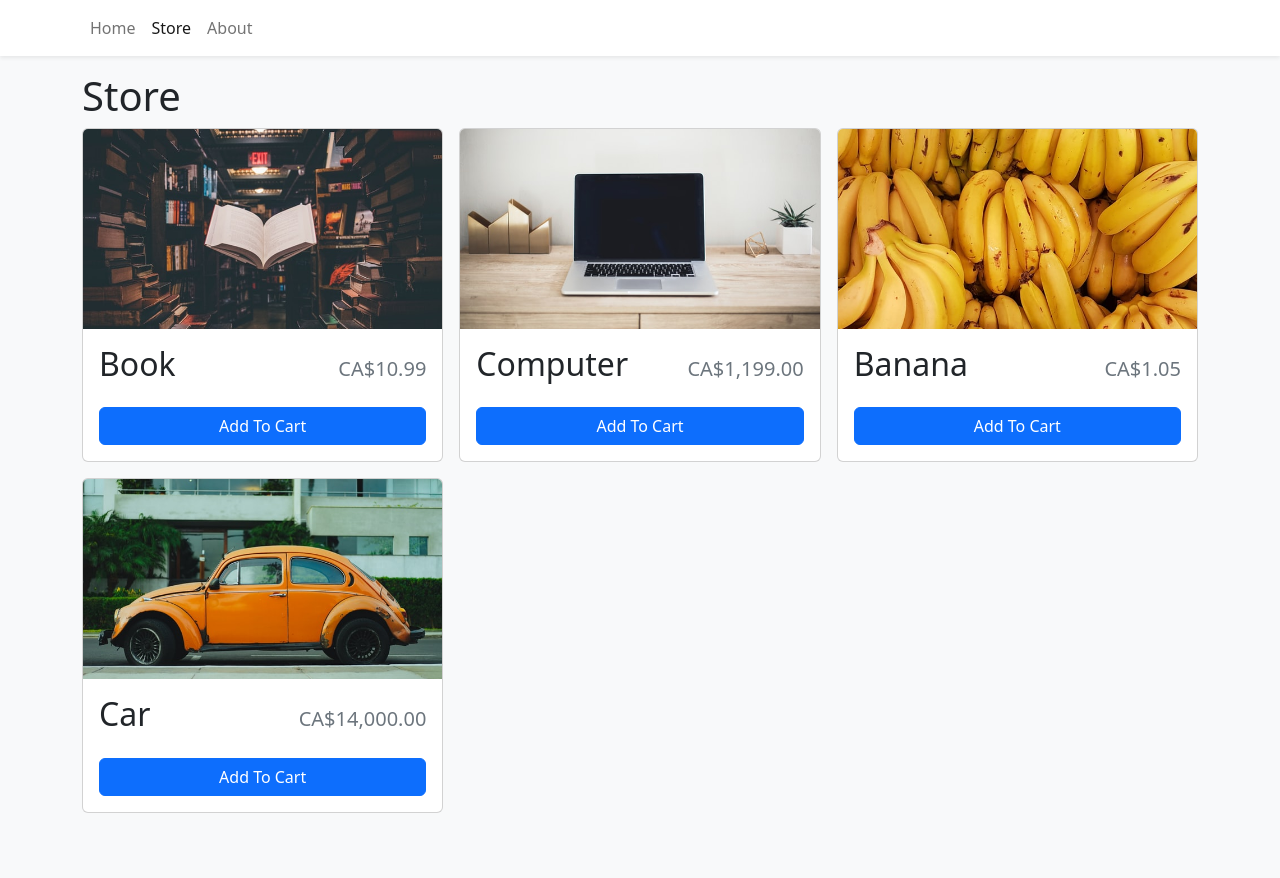
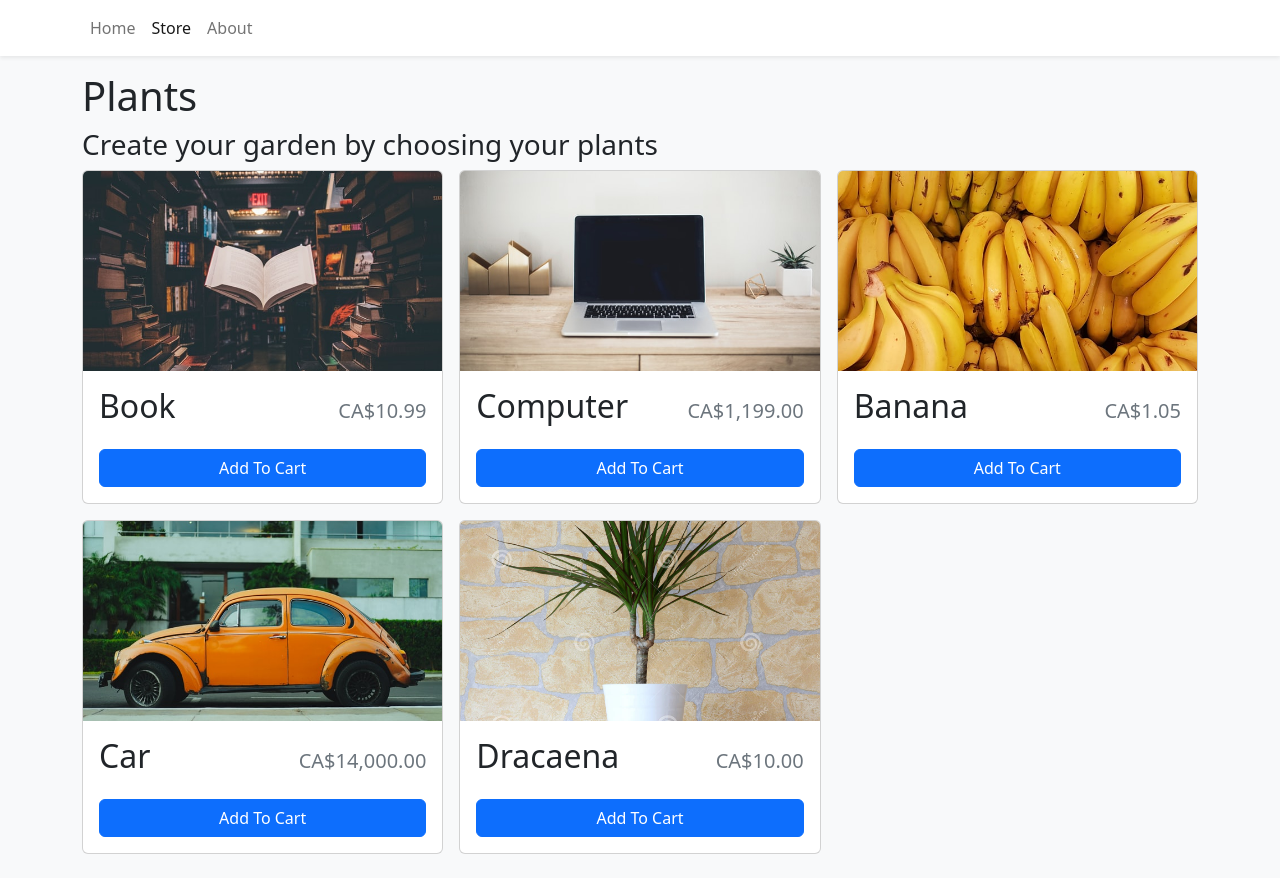
Before and after one commit to hseiji/green-room-app, a React (Vite) app: page /store in a window 1280 px wide. Before the commit the page ends 837 px from the top, so only its background shows below. Built offline with nearby package versions, Linux system fonts and the light colour scheme.

Commit message:
update home and plants sections

```diff
--- a/src/data/items.json
+++ b/src/data/items.json
@@ -22,5 +22,11 @@
     "name": "Car",
     "price": 14000,
     "imgUrl": "/images/car.jpg"
+  },
+  {
+    "id": 5,
+    "name": "Dracaena",
+    "price": 10,
+    "imgUrl": "/images/dracaena.jpeg"
   }
 ]
--- a/src/pages/Home.tsx
+++ b/src/pages/Home.tsx
@@ -3,6 +3,7 @@ export function Home() {
     <>
       <h1>Home</h1>
       <p>Let's build our garden! =)</p>
+      <p>Insert instructions map over here...</p>
     </>
   )
 }
--- a/src/pages/Store.tsx
+++ b/src/pages/Store.tsx
@@ -1,17 +1,19 @@
-import { Col, Row } from "react-bootstrap"
-import { StoreItem } from "../components/StoreItem"
-import storeItems from "../data/items.json"
+import { Col, Row } from 'react-bootstrap'
+import { StoreItem } from '../components/StoreItem'
+import storeItems from '../data/items.json'
 
 export function Store() {
   return (
-  <>
-    <h1>Store</h1>
-    <Row xs={1} md={2} lg={3} className="g-3">
-      {storeItems.map(item => (
-        <Col><StoreItem {...item} /></Col>
-      ))}
-
-    </Row>
-  </>
+    <>
+      <h1>Plants</h1>
+      <h3>Create your garden by choosing your plants</h3>
+      <Row xs={1} md={2} lg={3} className="g-3">
+        {storeItems.map((item) => (
+          <Col>
+            <StoreItem {...item} />
+          </Col>
+        ))}
+      </Row>
+    </>
   )
 }
```
Also changed, not shown: public/images/dracaena.jpeg (added).
